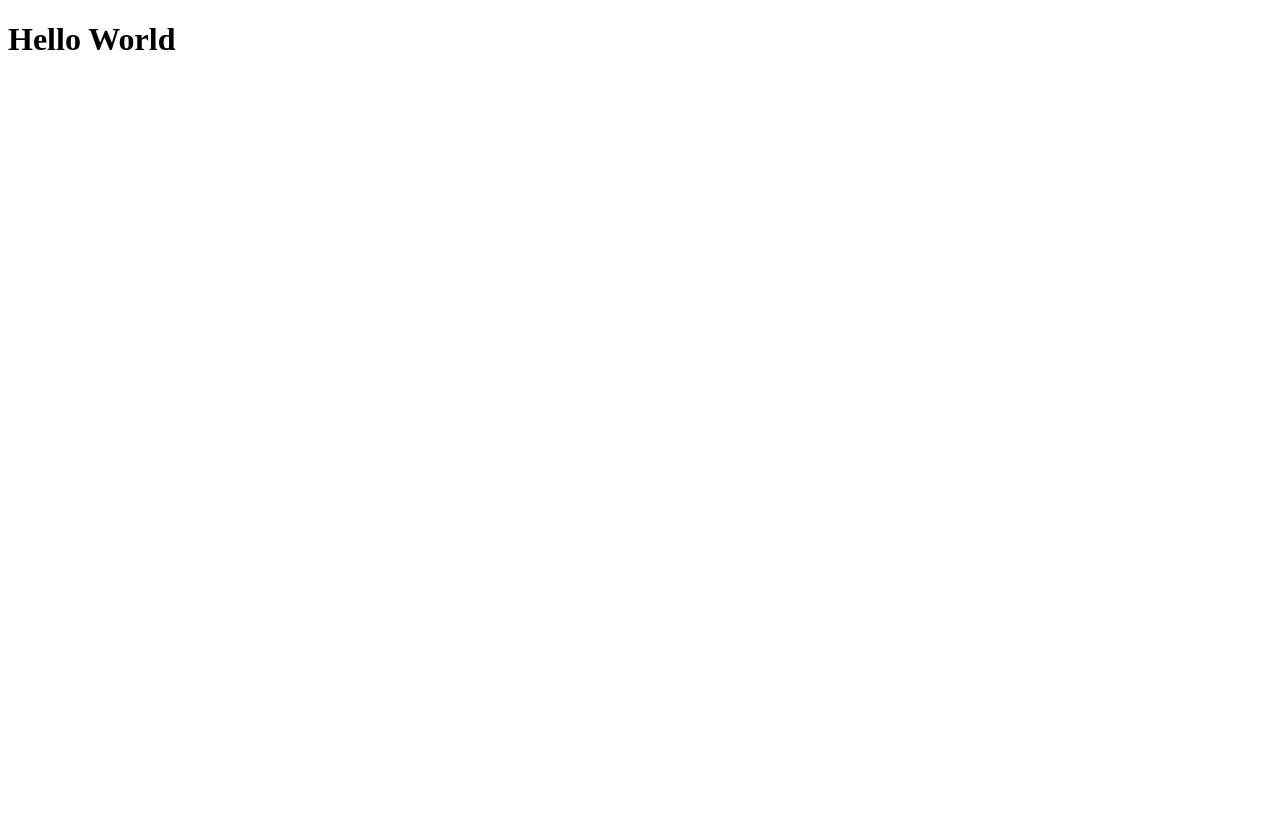
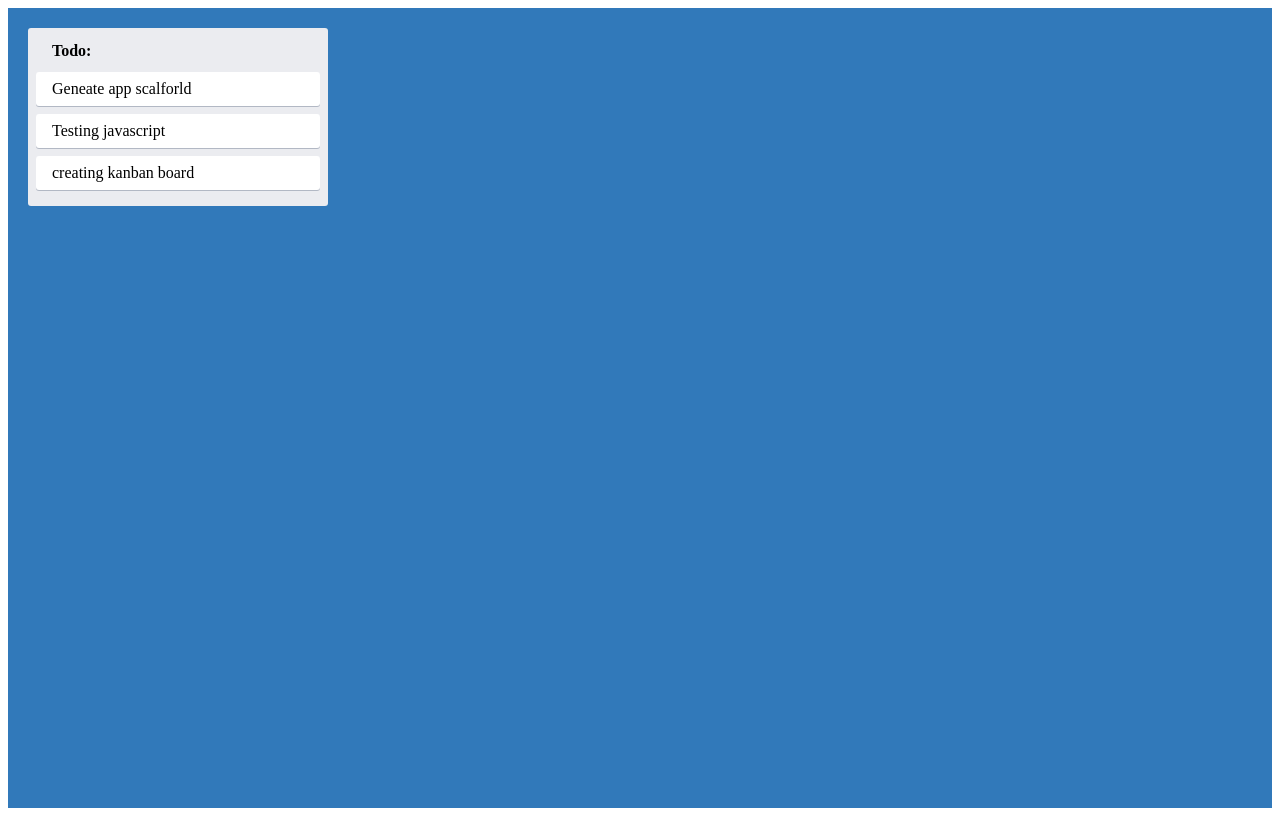
Before and after one commit to dhavall13/kanban-board, a React (Vite) app: page / in a window 1280 px wide. Built offline with nearby package versions, Linux system fonts and the light colour scheme.

Commit message:
card component

```diff
--- a/package.json
+++ b/package.json
@@ -10,8 +10,10 @@
     "preview": "vite preview"
   },
   "dependencies": {
+    "@types/styled-components": "^5.1.34",
     "react": "^18.2.0",
-    "react-dom": "^18.2.0"
+    "react-dom": "^18.2.0",
+    "styled-components": "^6.1.8"
   },
   "devDependencies": {
     "@types/react": "^18.2.43",
--- a/src/App.tsx
+++ b/src/App.tsx
@@ -1,8 +1,11 @@
-function App() {
+import { AppContainer } from './styles'
+import { Column } from './Column'
+
+export const App = () => {
   return (
-    <>
-      <h1>Hello World</h1>
-    </>
+    <AppContainer>
+      <Column text="Todo:" />
+    </AppContainer>
   )
 }
 
--- /dev/null
+++ b/src/Card.tsx
@@ -0,0 +1,9 @@
+import { CardContainer } from './styles'
+
+type CardProps = {
+  text: String
+}
+
+export const Card = ({ text }: CardProps) => {
+  return <CardContainer>{text}</CardContainer>
+}
--- /dev/null
+++ b/src/Column.tsx
@@ -0,0 +1,17 @@
+import { Card } from './Card'
+import { ColumnContainer, ColumnTitle } from './styles'
+
+type ColumnProps = {
+  text: String
+}
+
+export const Column = ({ text }: ColumnProps) => {
+  return (
+    <ColumnContainer>
+      <ColumnTitle>{text}</ColumnTitle>
+      <Card text="Geneate app scalforld" />
+      <Card text="Testing javascript" />
+      <Card text="creating kanban board" />
+    </ColumnContainer>
+  )
+}
--- /dev/null
+++ b/src/styles.ts
@@ -0,0 +1,34 @@
+import { styled } from 'styled-components'
+
+export const AppContainer = styled.div`
+  align-items: flex-start;
+  background-color: #3179ba;
+  display: flex;
+  flex-direction: row;
+  height: 100%;
+  padding: 20px;
+  width: 100%;
+`
+export const ColumnContainer = styled.div`
+  background-color: #ebecf0;
+  width: 300px;
+  min-height: 40px;
+  margin-right: 20px;
+  border-radius: 3px;
+  padding: 8px 8px;
+  flex-grow: 0;
+`
+
+export const ColumnTitle = styled.div`
+  padding: 6px 16px 12px;
+  font-weight: bold;
+`
+export const CardContainer = styled.div`
+  background-color: #fff;
+  cursor: pointer;
+  margin-bottom: 0.5rem;
+  padding: 0.5rem 1rem;
+  max-width: 300px;
+  border-radius: 3px;
+  box-shadow: #091e4240 0px 1px 0px 0px;
+`
```
Also changed, not shown: 1 other file (tests, documents, lock files or other folders).
